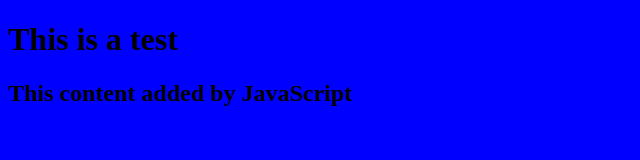
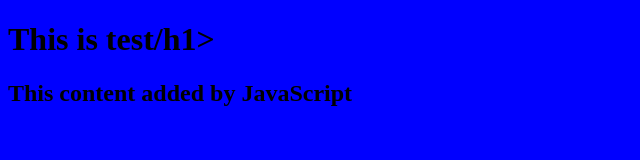
Before and after one commit to edd-ie/TestHosting, a plain HTML site: page index.html in a window 1280 px wide. Shown: the full height of the page, 0-640 px from the left. Drawn offline with Linux system fonts and the light colour scheme.

Commit message:
Update index.html

```diff
--- a/index.html
+++ b/index.html
@@ -13,7 +13,7 @@
         <link rel="stylesheet" href="./style.css">
     </head>
     <body>
-        <h1>This is a test</h1>
+        <h1>This is test/h1>
 
         <script src="./script.js" async defer></script>
     </body>
```
